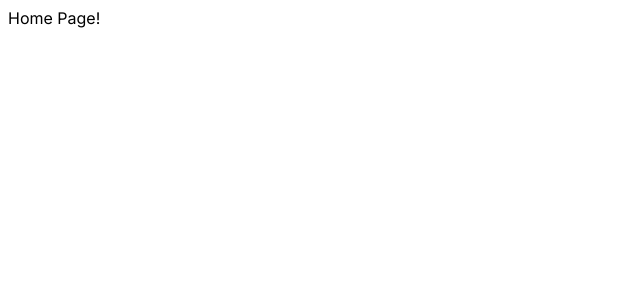
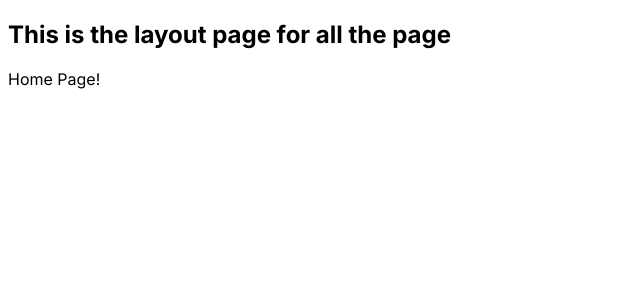
Before and after one commit to Sharat-m/Demo1-NextJs, a Next.js app: page / in a window 1280 px wide. Shown: the top 300 px of the page, without its empty margins (0-640 px from the left). Built offline with nearby package versions, Linux system fonts and the light colour scheme.

Commit message:
added the layout page for navbar and footer

```diff
--- a/src/app/layout.js
+++ b/src/app/layout.js
@@ -11,7 +11,9 @@ export const metadata = {
 export default function RootLayout({ children }) {
   return (
     <html lang="en">
-      <body className={inter.className}>{children}</body>
+      <body className={inter.className}>
+        <h2>This is the layout page for all the page</h2>
+        {children}</body>
     </html>
   );
 }
```
Also changed, not shown: src/components/footer/footer.jsx (added), src/components/navbar/navbar.jsx (added).
